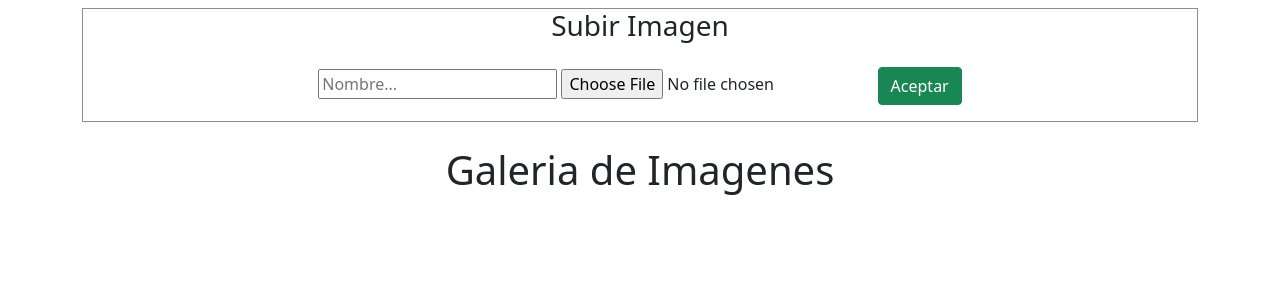
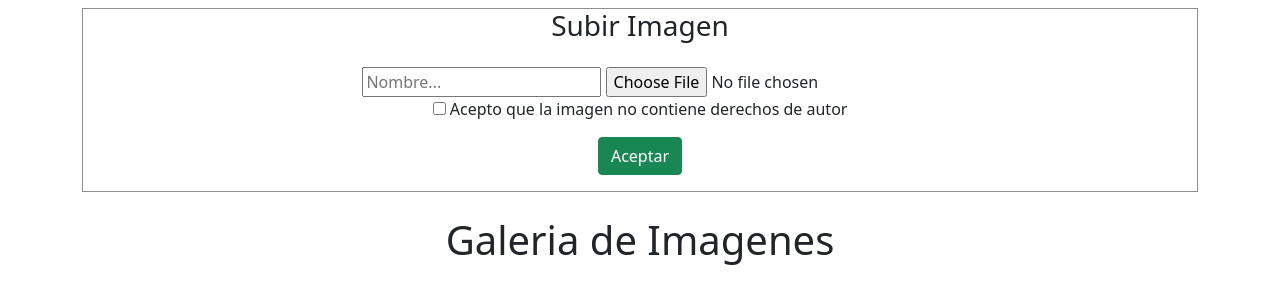
Before and after one commit to sergio4j/galeriaImagenes, a PHP site: page / in a window 1280 px wide. Shown: the top 304 px of the page. Run offline with PHP 8.4, Linux system fonts and the light colour scheme; data that the repository does not hold is empty.

Commit message:
Añadido check de derechos de autor

```diff
--- a/galeria/index.php
+++ b/galeria/index.php
@@ -9,7 +9,12 @@
     <form class="p-3 " action="guardar.php" method="POST" enctype="multipart/form-data">
         <input type="text" required name="nombre" id="nombre" placeholder="Nombre..." value=""/>
         <input type="file" required name="imagen" />
-        <input class="btn btn-success " type="submit" value="Aceptar">
+      <br>
+          <label>
+          <input type="checkbox" required> Acepto que la imagen no contiene derechos de autor
+        </label>
+        <br>
+        <input class="btn btn-success mt-3" type="submit" value="Aceptar">
     </form>
   </div>
 
```
